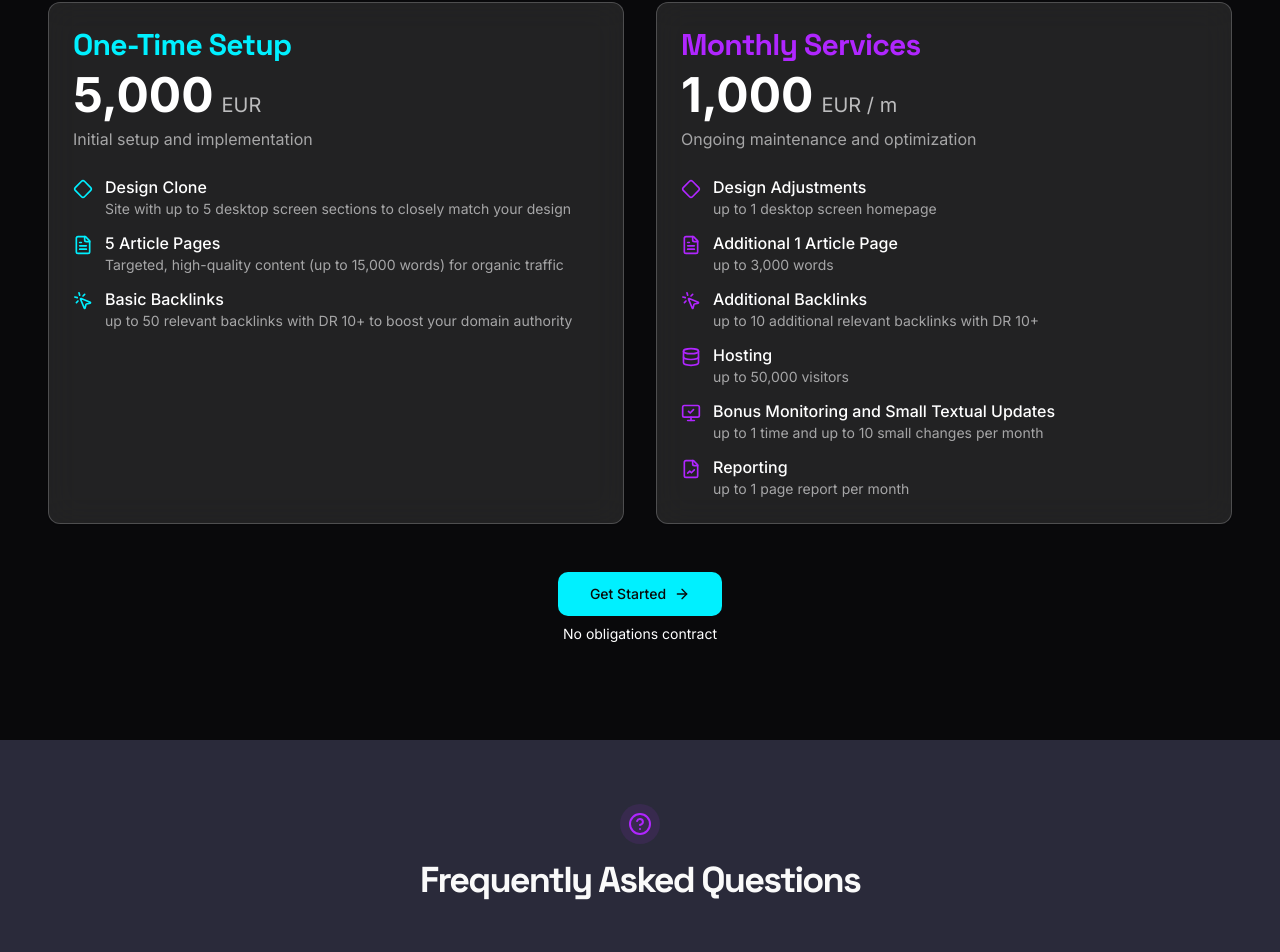
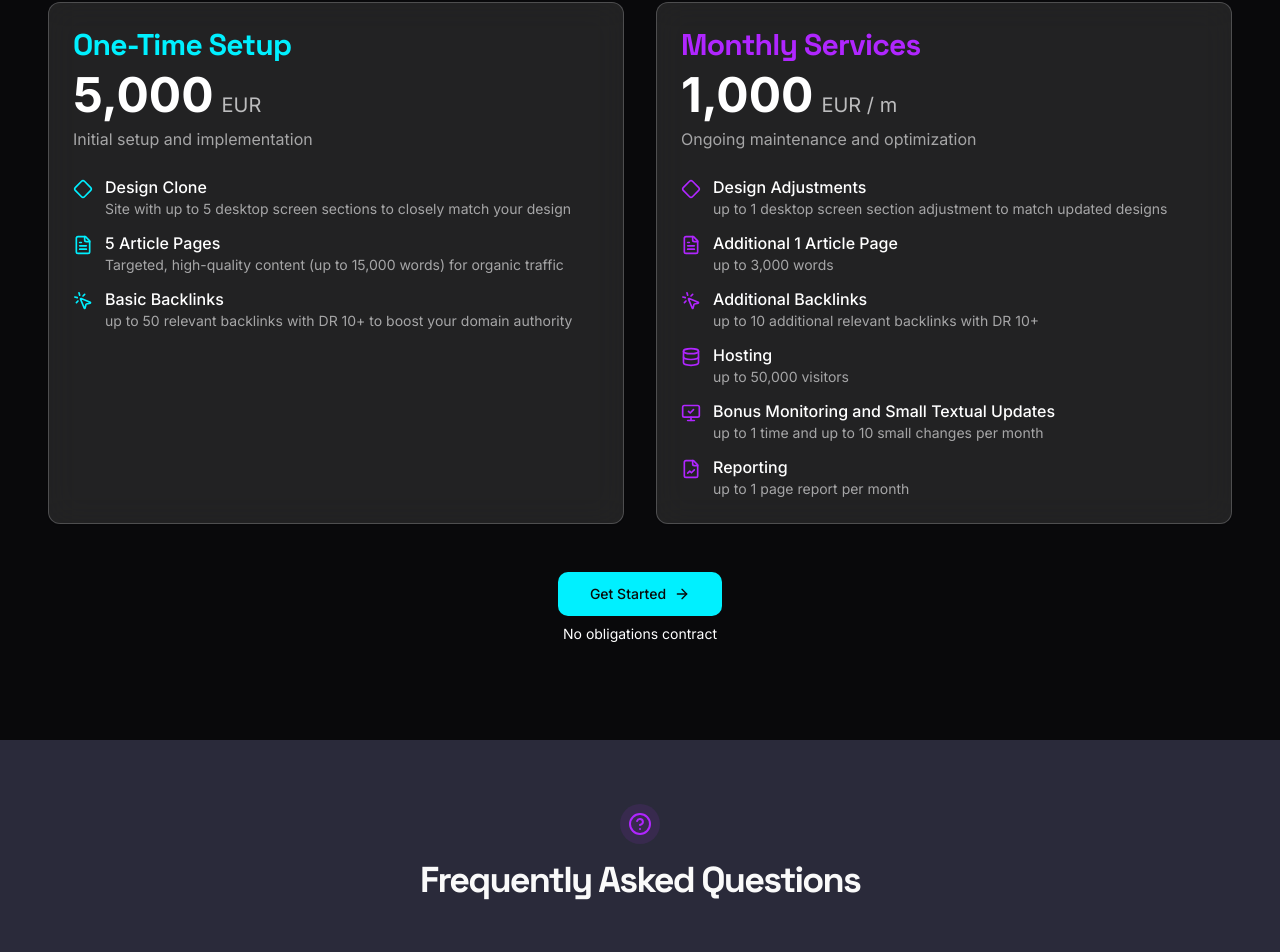
Before and after one commit to iGamingAudit/igaming-audit, a React (Vite) app: page / in a window 1280 px wide. Shown: the part 2498-3450 px from the top of the page. Built offline with nearby package versions, Linux system fonts and the light colour scheme.

Commit message:
Update pricing description wording
Changed the description in the PricingSection component from "up to 1 desktop screen homepage" to "up to 1 desktop screen section adjustment to match updated designs" for clarity.
[skip gpt_engineer]

```diff
--- a/src/components/PricingSection.tsx
+++ b/src/components/PricingSection.tsx
@@ -73,7 +73,7 @@ export const PricingSection = () => {
                   <Diamond className="w-5 h-5 text-secondary mt-1 flex-shrink-0" />
                   <div>
                     <p className="font-medium text-white">Design Adjustments</p>
-                    <p className="text-sm text-white/60">up to 1 desktop screen homepage</p>
+                    <p className="text-sm text-white/60">up to 1 desktop screen section adjustment to match updated designs</p>
                   </div>
                 </div>
                 <div className="flex items-start gap-3">
```
